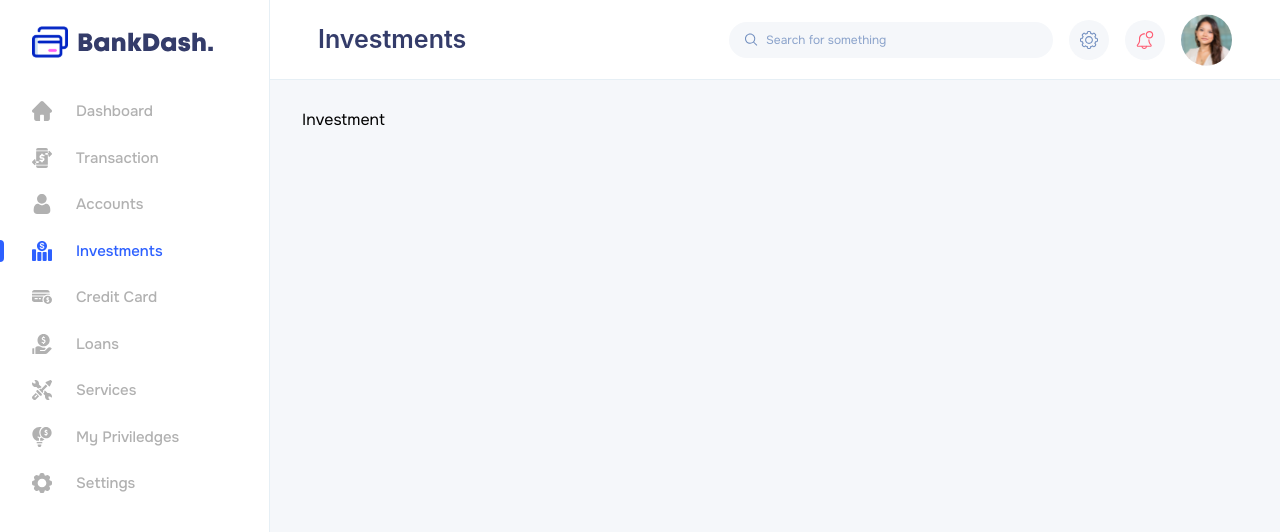
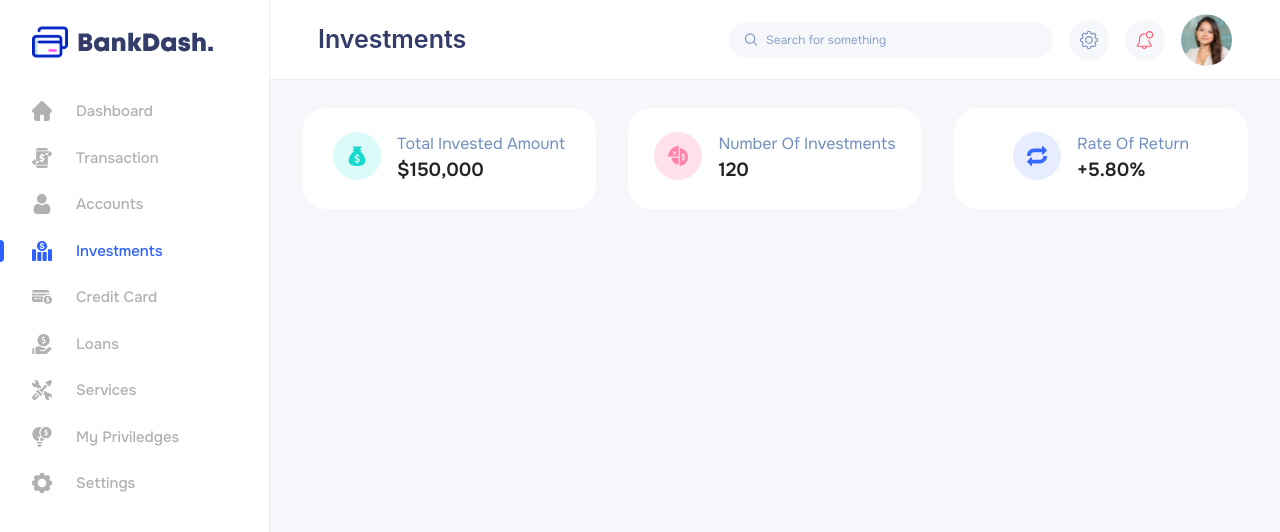
Before and after one commit to ololade154/BankDash-dashboard, a React (Vite) app: page /investments in a window 1280 px wide. Shown: the top 532 px of the page. Built offline with nearby package versions, Linux system fonts and the light colour scheme.

Commit message:
designing the investment screen

```diff
--- a/src/App.jsx
+++ b/src/App.jsx
@@ -1,14 +1,16 @@
-import { Routes, Route } from 'react-router';
-import { HomePage } from './components/homePage';
-import { Login } from './components/Login';
-import { Layout } from './components/layout';
-import { AccountPage } from './components/accountPage';
-import { InvestmentPage } from './components/investmentPage';
-import { CreditPage } from './components/creditPage';
-
-import { TransactionPage } from './components/transactionPage';
+import { Routes, Route } from "react-router";
+import { HomePage } from "./components/homePage";
+import { Login } from "./components/Login";
+import { Layout } from "./components/layout";
+import { AccountPage } from "./components/accountPage";
+import { InvestmentPage } from "./components/investmentPage";
+import { CreditPage } from "./components/creditPage";
+import { ScrollToTop } from "./components/scrollToTop";
+import { TransactionPage } from "./components/transactionPage";
 export const App = () => {
   return (
+    <>
+      <ScrollToTop />
       <Routes>
         <Route element={<Layout />}>
           <Route path="/" element={<HomePage />} />
@@ -19,5 +21,6 @@ export const App = () => {
         </Route>
         <Route path="/login" element={<Login />} />
       </Routes>
+    </>
   );
 };
--- a/src/Icons/incomeIconTwo.jsx
+++ b/src/Icons/incomeIconTwo.jsx
@@ -22,3 +22,19 @@ export const IncomeIconTwo = ({ size = 20 }) => {
     </svg>
   );
 };
+export const IncomeIconThree = ({ size = 20 }) => {
+  return (
+    <svg
+      width={size}
+      height={size}
+      viewBox="0 0 20 20"
+      fill="none"
+      xmlns="http://www.w3.org/2000/svg"
+    >
+      <path
+        d="M12.6634 4.9429H14.6324L14.5985 3.74355H12.934L14.4984 0.510507L12.7286 0.362413L11.1741 1.55394L11.6925 0.206497L9.87835 0L9.28338 1.68379L8.30568 0.380143L5.61607 0.286802L7.39576 3.74407L5.78919 3.69244V4.94238H7.33735C4.03557 6.8749 1.65674 11.9263 1.65674 14.6551C1.65674 18.0758 5.39237 20 9.99985 20C14.6073 20 18.343 18.0758 18.343 14.6551C18.3435 11.9263 15.9652 6.87542 12.6634 4.9429ZM10.6975 16.2961V17.4803H9.55923V16.3774C8.78123 16.3435 8.02618 16.1329 7.58504 15.8784L7.93336 14.5205C8.42092 14.788 9.10661 15.031 9.86115 15.031C10.5229 15.031 10.976 14.7755 10.976 14.3119C10.976 13.8692 10.6047 13.5902 9.74538 13.3008C8.50226 12.8831 7.65491 12.3017 7.65491 11.1764C7.65491 10.1544 8.37503 9.35235 9.61763 9.10935V8.00594H10.7559V9.028C11.5334 9.06346 12.0569 9.22459 12.4397 9.41075L12.1028 10.7233C11.8009 10.596 11.2664 10.328 10.4306 10.328C9.67551 10.328 9.43147 10.6529 9.43147 10.9777C9.43147 11.3615 9.8382 11.605 10.8253 11.9768C12.2066 12.466 12.7645 13.1032 12.7645 14.1492C12.7651 15.1812 12.033 16.064 10.6975 16.2961Z"
+        fill="#16DBCC"
+      />
+    </svg>
+  );
+};
--- /dev/null
+++ b/src/Icons/pieIcon.jsx
@@ -0,0 +1,31 @@
+export const PieIcon = ({ size = 20 }) => {
+  return (
+    <svg
+      width={size}
+      height={size}
+      viewBox="0 0 20 20"
+      fill="none"
+      xmlns="http://www.w3.org/2000/svg"
+    >
+      <g clip-path="url(#clip0_152_1508)">
+        <path
+          d="M10.5862 10.5855V0C4.91616 0.29741 0.298142 4.91538 0.000732422 10.5855H10.5862ZM8.24258 8.82776H7.07076V7.65594H8.24258V8.82776ZM4.7271 5.31228H5.89893V6.48411H4.7271V5.31228ZM7.65667 5.06967L8.48519 5.8982L5.31301 9.07037L4.48449 8.24185L7.65667 5.06967Z"
+          fill="#FF82AC"
+        />
+        <path
+          d="M10.586 11.7573H3.57739C3.86293 15.4914 6.85198 18.4804 10.5861 18.766V11.7573H10.586Z"
+          fill="#FF82AC"
+        />
+        <path
+          d="M11.7578 2.34375C11.7578 2.4696 11.7578 20.1376 11.7578 19.9993C16.3308 19.6956 19.9997 15.7616 19.9997 11.113C19.9997 6.46401 16.3319 2.64643 11.7578 2.34375ZM15.2733 10.5856C16.2426 10.5856 17.031 11.3741 17.031 12.3433C17.031 13.1062 16.5397 13.7505 15.8592 13.9932V15.2729H14.6874V13.9932C14.0069 13.7505 13.5156 13.1062 13.5156 12.3433H14.6874C14.6874 12.6666 14.95 12.9293 15.2733 12.9293C15.5966 12.9293 15.8592 12.6666 15.8592 12.3433C15.8592 12.0201 15.5966 11.7574 15.2733 11.7574C14.304 11.7574 13.5156 10.9689 13.5156 9.99969C13.5156 9.23683 14.0069 8.59256 14.6874 8.34987V7.07012H15.8592V8.34987C16.5397 8.59256 17.031 9.23683 17.031 9.99969H15.8592C15.8592 9.67642 15.5966 9.41377 15.2733 9.41377C14.95 9.41377 14.6874 9.67642 14.6874 9.99969C14.6874 10.323 14.95 10.5856 15.2733 10.5856Z"
+          fill="#FF82AC"
+        />
+      </g>
+      <defs>
+        <clipPath id="clip0_152_1508">
+          <rect width="20" height="20" fill="white" />
+        </clipPath>
+      </defs>
+    </svg>
+  );
+};
--- /dev/null
+++ b/src/Icons/repeatIcon.jsx
@@ -0,0 +1,27 @@
+export const RepeatIcon = ({ size = 20 }) => {
+  return (
+    <svg
+      width={size}
+      height={size}
+      viewBox="0 0 20 20"
+      fill="none"
+      xmlns="http://www.w3.org/2000/svg"
+    >
+      <g clip-path="url(#clip0_152_1527)">
+        <path
+          d="M19.8174 3.93342L16.0675 0.183539C15.8887 0.00479462 15.62 -0.0489537 15.3863 0.0485433C15.1525 0.14604 15 0.372283 15 0.624775V2.49972H6.87527C3.07789 2.49972 0.000488281 5.57712 0.000488281 9.3745C0.000488281 9.71949 0.280479 9.99948 0.625469 9.99948H3.12539C3.47038 9.99948 3.75037 9.71949 3.75037 9.3745C3.75037 7.64831 5.14908 6.2496 6.87527 6.2496H15V8.12454C15 8.37703 15.1525 8.60578 15.3863 8.70202C15.62 8.79952 15.8887 8.74577 16.0675 8.56703L19.8174 4.81714C20.0611 4.5734 20.0611 4.17716 19.8174 3.93342Z"
+          fill="#396AFF"
+        />
+        <path
+          d="M19.3747 9.99951H16.8748C16.5298 9.99951 16.2498 10.2795 16.2498 10.6245C16.2498 12.3507 14.8511 13.7494 13.1249 13.7494H5.00016V11.8745C5.00016 11.622 4.84766 11.3932 4.61392 11.297C4.38018 11.2007 4.11268 11.2545 3.93269 11.4332L0.182807 15.1831C-0.0609356 15.4269 -0.0609356 15.8231 0.182807 16.0668L3.93269 19.8167C4.11143 19.9955 4.38018 20.0492 4.61392 19.9517C4.84766 19.8542 5.00016 19.6267 5.00016 19.3742V17.4993H13.1249C16.9223 17.4993 19.9997 14.4219 19.9997 10.6245C19.9997 10.2795 19.7197 9.99951 19.3747 9.99951Z"
+          fill="#396AFF"
+        />
+      </g>
+      <defs>
+        <clipPath id="clip0_152_1527">
+          <rect width="20" height="20" fill="white" />
+        </clipPath>
+      </defs>
+    </svg>
+  );
+};
--- a/src/components/barChart.jsx
+++ b/src/components/barChart.jsx
@@ -164,11 +164,11 @@ export const BarChartTwo = () => {
     <div className="flex items-center justify-end md:gap-4 gap-2 ">
       <div className="flex items-center md:gap-2 gap-1">
         <span className="w-3 h-3 bg-[#1A16F3] rounded-sm"></span>
-        <span className="md:text-[14px] text-[11px] text-[#718EBF]">Debit</span>
+        <span className="md:text-[14px] text-[13px] text-[#718EBF]">Debit</span>
       </div>
       <div className="flex items-center md:gap-2 gap-1">
-        <span className="w-3 h-3 rounded-sm bg-[#FCAA0B]"></span>
-        <span className="md:text-[14px] text-[12px] text-[#718EBF]">
+        <span className="w-3 h-3 rounded-sm bg-[rgb(252,170,11)]"></span>
+        <span className="md:text-[14px] text-[13px] text-[#718EBF]">
           Credit
         </span>
       </div>
@@ -176,10 +176,10 @@ export const BarChartTwo = () => {
   );
 
   return (
-    <div className="w-full h-56 md:h-72 flex flex-col items-center overflow-x-auto bg-white p-3 md:p-6 pb-0 rounded-2xl">
-      <div className="flex items-center  justify-between w-full mb-4 ">
+    <div className="w-full h-56 md:h-72 flex flex-col items-center overflow-x-auto bg-white p-4 md:p-6 pb-0 rounded-2xl">
+      <div className="flex flex-col gap-y-1 md:flex-row items-start md:items-center md:justify-between w-full mb-4  ">
         {/* Left: totals summary */}
-        <div className=" md:text-[14px] text-[11px] text-[#718EBF]">
+        <div className=" md:text-[14px] text-[13px] text-[#718EBF]">
           <span>
             <span className="font-medium text-[#333B69] ">
               ${totalDebit.toLocaleString()}
--- a/src/components/investmentPage.jsx
+++ b/src/components/investmentPage.jsx
@@ -1,3 +1,56 @@
+import { IncomeIconThree } from "../Icons/incomeIconTwo";
+import { PieIcon } from "../Icons/pieIcon";
+import { RepeatIcon } from "../Icons/repeatIcon";
+
 export const InvestmentPage = () => {
-  return <div>Investment</div>;
+  const investmentIcon = [
+    {
+      id: 1,
+      icon: <IncomeIconThree />,
+      bgColor: "#DCFAF8",
+      header: "Total Invested Amount",
+      value: "$150,000",
+    },
+    {
+      id: 2,
+      icon: <PieIcon />,
+      bgColor: "#FFE0EB",
+      header: "Number Of Investments",
+      value: "120",
+    },
+    {
+      id: 3,
+      icon: <RepeatIcon />,
+      bgColor: "#E7EDFF",
+      header: "Rate Of Return",
+      value: "+5.80%",
+    },
+  ];
+  return (
+    <div>
+      <div className="grid grid-cols-1 md:grid-cols-3 gap-8  ">
+        {investmentIcon.map((item) => (
+          <div
+            key={item.id}
+            className="bg-white md:py-6 py-6 px-5 md:rounded-3xl rounded-2xl flex item-start md:justify-center md:px-0 md:gap-x-4 gap-3 w-full max-w-full"
+          >
+            <div
+              className="w-12 h-12 flex items-center justify-center rounded-full shrink-0 "
+              style={{ backgroundColor: item.bgColor }}
+            >
+              {item.icon}
+            </div>
+            <div className="flex flex-col justify-center min-w-0">
+              <div className="text-[#718EBF] text-[16px] font-normal">
+                {item.header}
+              </div>
+              <div className="text-[#232323] md:text-[19px] text-[18px] font-semibold">
+                {item.value}
+              </div>
+            </div>
+          </div>
+        ))}
+      </div>
+    </div>
+  );
 };
--- /dev/null
+++ b/src/components/scrollToTop.jsx
@@ -0,0 +1,15 @@
+import { useEffect } from "react";
+import { useLocation } from "react-router";
+
+export const ScrollToTop = () => {
+  const { pathname } = useLocation();
+
+  useEffect(() => {
+    window.scrollTo({
+      top: 0,
+      behavior: "smooth",
+    });
+  }, [pathname]);
+
+  return null;
+};
```
Lines whose indentation alone changed are shown as unchanged.
